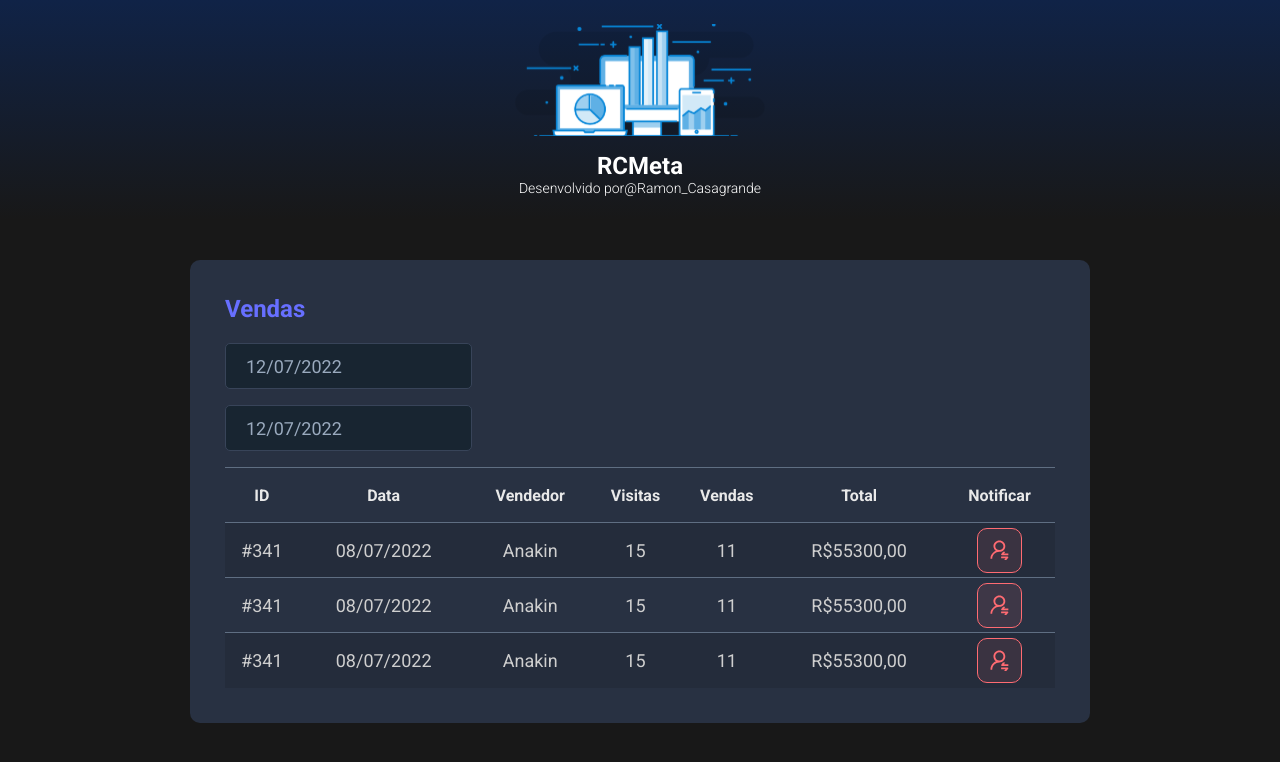
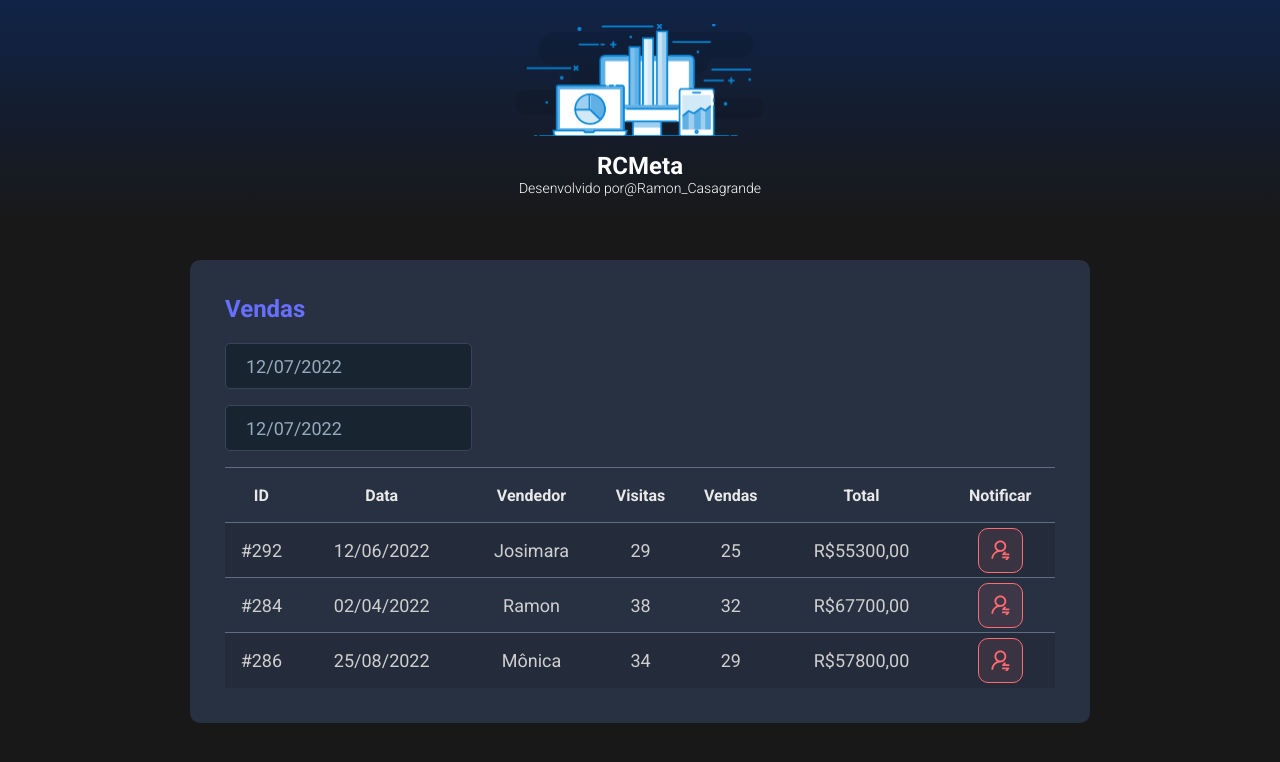
Before and after one commit to ramoncasagrande/RCMeta, a React (Vite) app in the folder frontend/: page / in a window 1280 px wide. Shown: the top 762 px of the page. Built offline with nearby package versions, Linux system fonts and the light colour scheme.

Commit message:
Implementado useState

```diff
--- a/frontend/src/components/Header/index.tsx
+++ b/frontend/src/components/Header/index.tsx
@@ -1,5 +1,5 @@
-import logo from '../../assets/img/logo.svg'
-import './styles.css'
+import logo from '../../assets/img/logo.svg';
+import './styles.css';
 
 function Header() {
     return (
@@ -15,4 +15,4 @@ function Header() {
     )
 }
 
-export default Header
+export default Header;
--- a/frontend/src/components/SalesCard/index.tsx
+++ b/frontend/src/components/SalesCard/index.tsx
@@ -1,25 +1,31 @@
-import NotificationButton from '../notificationButton'
+import NotificationButton from '../notificationButton';
 import DatePicker from "react-datepicker";
 import "react-datepicker/dist/react-datepicker.css";
-import './styles.css'
+import './styles.css';
+import { useState } from 'react';
 
 function SalesCard() {
+
+    const [minDate, setMinDate] = useState(new Date());
+    const [maxDate, setMaxDate] = useState(new Date());
+
+
     return (
         <div className="card">
             <h2 className="vendasTitulo">Vendas</h2>
             <div>
                 <div className="form_container">
                     <DatePicker
-                        selected={new Date()}
-                        onChange={(date: Date) => { }}
+                        selected={minDate}
+                        onChange={(date: Date) => setMinDate(date)}
                         className="form"
                         dateFormat="dd/MM/yyyy"
                     />
                 </div>
                 <div className="form_container">
                     <DatePicker
-                        selected={new Date()}
-                        onChange={(date: Date) => { }}
+                        selected={maxDate}
+                        onChange={(date: Date) => setMaxDate(date)}
                         className="form"
                         dateFormat="dd/MM/yyyy"
                     />
@@ -43,11 +49,11 @@ function SalesCard() {
 
                     <tbody>
                         <tr>
-                            <td className="show992">#341</td>
-                            <td className="show576">08/07/2022</td>
-                            <td>Anakin</td>
-                            <td className="show992">15</td>
-                            <td className="show992">11</td>
+                            <td className="show992">#292</td>
+                            <td className="show576">12/06/2022</td>
+                            <td>Josimara</td>
+                            <td className="show992">29</td>
+                            <td className="show992">25</td>
                             <td>R$55300,00</td>
                             <td>
                                 <div className="botao-vermelho-container">
@@ -56,12 +62,12 @@ function SalesCard() {
                             </td>
                         </tr>
                         <tr>
-                            <td className="show992">#341</td>
-                            <td className="show576">08/07/2022</td>
-                            <td>Anakin</td>
-                            <td className="show992">15</td>
-                            <td className="show992">11</td>
-                            <td>R$55300,00</td>
+                            <td className="show992">#284</td>
+                            <td className="show576">02/04/2022</td>
+                            <td>Ramon</td>
+                            <td className="show992">38</td>
+                            <td className="show992">32</td>
+                            <td>R$67700,00</td>
                             <td>
                                 <div className="botao-vermelho-container">
                                     <NotificationButton />
@@ -69,12 +75,12 @@ function SalesCard() {
                             </td>
                         </tr>
                         <tr>
-                            <td className="show992">#341</td>
-                            <td className="show576">08/07/2022</td>
-                            <td>Anakin</td>
-                            <td className="show992">15</td>
-                            <td className="show992">11</td>
-                            <td>R$55300,00</td>
+                            <td className="show992">#286</td>
+                            <td className="show576">25/08/2022</td>
+                            <td>Mônica</td>
+                            <td className="show992">34</td>
+                            <td className="show992">29</td>
+                            <td>R$57800,00</td>
                             <td>
                                 <div className="botao-vermelho-container">
                                     <NotificationButton />
@@ -88,4 +94,4 @@ function SalesCard() {
     )
 }
 
-export default SalesCard
+export default SalesCard;
--- a/frontend/src/components/notificationButton/index.tsx
+++ b/frontend/src/components/notificationButton/index.tsx
@@ -1,6 +1,6 @@
-import icon from '../../assets/img/icon-notification.svg'
+import icon from '../../assets/img/icon-notification.svg';
 
-import './styles.css'
+import './styles.css';
 
 function NotificationButton() {
     return (
@@ -10,4 +10,4 @@ function NotificationButton() {
     )
 }
 
-export default NotificationButton
+export default NotificationButton;
```
Also changed, not shown: frontend/src/App.tsx (+4 -4 lines), frontend/src/main.tsx (+4 -4 lines).
